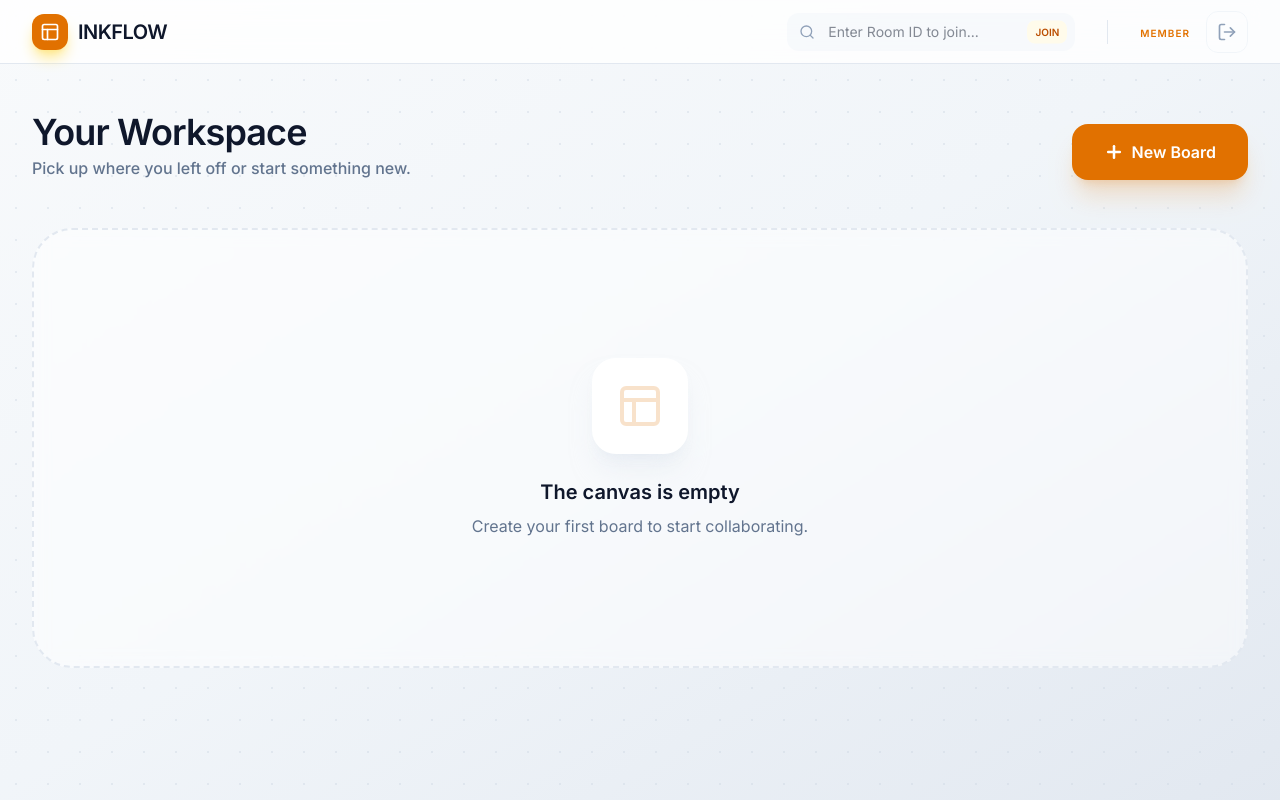
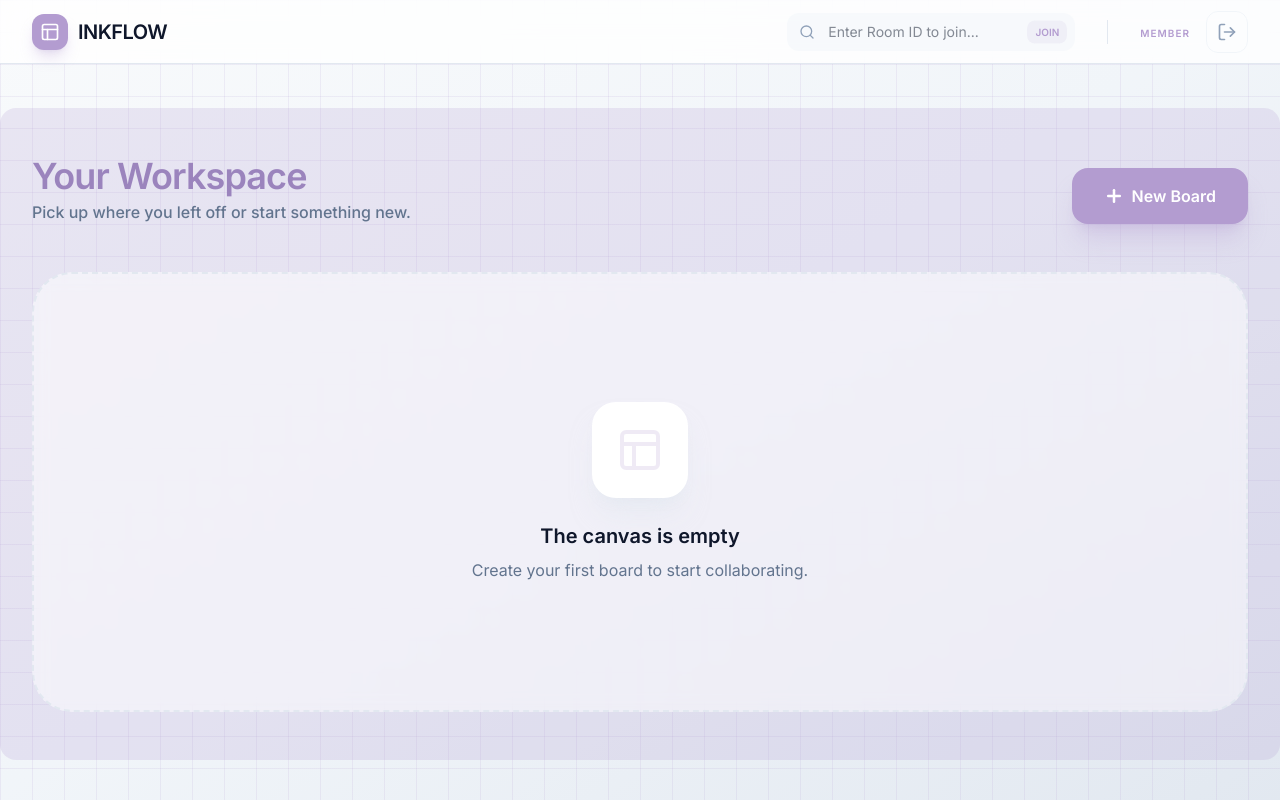
Before and after one commit to Adalbatross/Scribble_ver1, a React (Vite) app in the folder frontend/: page / in a window 1280 px wide. Built offline with nearby package versions, Linux system fonts and the light colour scheme.

Commit message:
feat: Refactor Modal component and update Homepage styles; add Tailwind CSS configuration

```diff
--- a/frontend/src/components/Modal.jsx
+++ b/frontend/src/components/Modal.jsx
@@ -23,7 +23,7 @@ function Modal({ isOpen, onClose, children }) {
         />
 
         {/* Modal */}
-      <div className="relative bg-white rounded-xl shadow-xl p-6 w-[400px]">
+        <div className="relative bg-white rounded-xl shadow-xl p-6 w-100">
             {children}
         </div>
         </div>
--- a/frontend/src/index.css
+++ b/frontend/src/index.css
@@ -1,4 +1,5 @@
 @import "tailwindcss";
+@config "../tailwind.config.js";
 body {
   font-family: 'Inter', sans-serif;
 }
--- a/frontend/src/pages/Homepage.jsx
+++ b/frontend/src/pages/Homepage.jsx
@@ -130,19 +130,19 @@ function Home() {
     <div className="min-h-screen bg-linear-to-br from-slate-50 via-slate-100 to-slate-200 relative overflow-x-hidden text-slate-900">
       {/* --- BACKGROUND DECORATION --- */}
       <div
-        className="absolute inset-0 z-0 opacity-[0.4] pointer-events-none"
+        className="absolute inset-0 z-0 pointer-events-none"
         style={{
-          backgroundImage: `radial-gradient(#cbd5e1 1px, transparent 1px)`,
+          backgroundImage: `
+      linear-gradient(to right, rgba(179,156,208,0.15) 1px, transparent 1px),
+      linear-gradient(to bottom, rgba(179,156,208,0.15) 1px, transparent 1px)
+    `,
           backgroundSize: "32px 32px",
         }}
       />
-      <div className="absolute top-0 left-1/4 w-125 h-125 bg-amber-200/60 rounded-full blur-[120px] -z-10" />
-      <div className="absolute bottom-0 right-1/4 w-125 h-125 bg-indigo-200/60 rounded-full blur-[120px] -z-10" />
-
       {/* --- TOP NAVIGATION --- */}
       <nav className="relative z-30 h-16 bg-white/80 backdrop-blur-md border-b border-slate-200 px-8 flex items-center justify-between sticky top-0">
         <div className="flex items-center gap-2.5">
-          <div className="bg-amber-600 p-2 rounded-xl shadow-lg shadow-amber-200">
+          <div className="bg-primary p-2 rounded-xl shadow-lg shadow-primary/30">
             <Layout className="text-white size-5" />
           </div>
           <span className="font-bold text-xl tracking-tight uppercase">
@@ -152,16 +152,16 @@ function Home() {
 
         <div className="flex items-center gap-6">
           <div className="relative group hidden md:block">
-            <Search className="absolute left-3 top-1/2 -translate-y-1/2 size-4 text-slate-400 group-focus-within:text-amber-600 transition-colors" />
+            <Search className="absolute left-3 top-1/2 -translate-y-1/2 size-4 text-slate-400 group-focus-within:text-primary transition-colors" />
             <input
               value={joinId}
               onChange={(e) => setJoinId(e.target.value)}
               placeholder="Enter Room ID to join..."
-              className="pl-10 pr-16 py-2 bg-slate-100/50 border border-transparent rounded-xl text-sm w-72 focus:bg-white focus:border-amber-500 focus:ring-4 focus:ring-amber-500/5 transition-all outline-none"
+              className="pl-10 pr-16 py-2 bg-slate-100/50 border border-transparent rounded-xl text-sm w-72 focus:bg-white focus:border-primary focus:ring-4 focus:ring-primary/10 transition-all outline-none"
             />
             <button
               onClick={joinBoard}
-              className="absolute right-2 top-1/2 -translate-y-1/2 text-[10px] font-black text-amber-700 bg-amber-50 px-2 py-1 rounded-lg hover:bg-amber-100 transition-colors"
+              className="absolute right-2 top-1/2 -translate-y-1/2 text-[10px] font-black text-primary bg-primary/10 px-2 py-1 rounded-lg hover:bg-primary/20 transition-colors"
             >
               JOIN
             </button>
@@ -172,7 +172,7 @@ function Home() {
           <div className="flex items-center gap-4">
             <div className="hidden sm:block text-right">
               <p className="text-sm font-bold leading-none">{user?.username}</p>
-              <p className="text-[10px] text-amber-600 font-bold mt-1 tracking-widest uppercase">
+              <p className="text-[10px] text-primary font-bold mt-1 tracking-widest uppercase">
                 Member
               </p>
             </div>
@@ -189,11 +189,11 @@ function Home() {
         </div>
       </nav>
 
-      <main className="relative z-10 max-w-7xl mx-auto w-full px-8 py-12">
+      <main className="relative z-10 max-w-7xl mx-auto w-full px-8 py-12 bg-primary/22 mt-11 rounded-2xl">
         {/* --- HEADER --- */}
         <div className="flex flex-col md:flex-row md:items-end justify-between mb-12 gap-6">
           <div className="space-y-1">
-            <h1 className="text-4xl font-black text-slate-900 tracking-tight">
+            <h1 className="text-4xl font-black text-primaryDark tracking-tight">
               Your Workspace
             </h1>
             <p className="text-slate-500 font-medium">
@@ -212,7 +212,7 @@ function Home() {
               setModalValue("");
               setIsCreateOpen(true);
             }}
-            className="flex items-center justify-center gap-2 bg-amber-600 hover:bg-amber-700 text-white px-8 py-4 rounded-2xl font-bold shadow-xl shadow-amber-600/20 transition-all hover:-translate-y-1 active:scale-95"
+            className="flex items-center justify-center gap-2 bg-primary hover:bg-primaryDark text-white px-8 py-4 rounded-2xl font-bold shadow-xl shadow-primary/30 transition-all hover:-translate-y-1 active:scale-95"
           >
             <Plus className="size-5 stroke-[3px]" />
             New Board
@@ -223,7 +223,7 @@ function Home() {
         {boards.length === 0 ? (
           <div className="flex flex-col items-center justify-center py-32 bg-white/50 backdrop-blur-sm border-2 border-dashed border-slate-200 rounded-[2.5rem]">
             <div className="bg-white p-6 rounded-3xl shadow-xl shadow-slate-200/50 mb-6">
-              <Layout className="size-12 text-amber-600 opacity-20" />
+              <Layout className="size-12 text-primary opacity-20" />
             </div>
             <h3 className="text-xl font-bold text-slate-900">
               The canvas is empty
@@ -237,7 +237,7 @@ function Home() {
             {boards.map((board) => (
               <div
                 key={board._id}
-                className="group bg-white/80 backdrop-blur-sm border border-slate-200 rounded-[2rem] p-5 hover:border-amber-400 hover:shadow-[0_20px_40px_rgba(0,0,0,0.04)] transition-all cursor-pointer relative"
+                className="group bg-white/80 backdrop-blur-sm border border-slate-200 rounded-[2rem] p-5 hover:border-primary hover:shadow-[0_20px_40px_rgba(0,0,0,0.04)] transition-all cursor-pointer relative"
                 onClick={() => navigate(`/board/${board.roomId}`)}
               >
                 {/* Board Preview Placeholder */}
@@ -252,7 +252,7 @@ function Home() {
 
                       {/* Hover overlay */}
                       <div className="absolute inset-0 bg-black/20 opacity-0 group-hover:opacity-100 transition flex items-center justify-center">
-                        <span className="bg-amber-600 text-white text-[10px] font-bold px-3 py-1.5 rounded-full flex items-center gap-1">
+                        <span className="bg-primary text-white text-[10px] font-bold px-3 py-1.5 rounded-full flex items-center gap-1">
                           OPEN BOARD <ArrowRight className="size-3" />
                         </span>
                       </div>
@@ -266,7 +266,7 @@ function Home() {
 
                 <div className="flex items-start justify-between">
                   <div className="truncate pr-2">
-                    <h3 className="font-bold text-slate-900 truncate group-hover:text-amber-600 transition-colors">
+                    <h3 className="font-bold text-slate-900 truncate group-hover:text-primary transition-colors">
                       {board.title}
                     </h3>
                     <p className="text-[10px] font-black text-slate-400 mt-1 uppercase tracking-widest">
@@ -276,7 +276,7 @@ function Home() {
 
                   <div className="flex items-center gap-1">
                     <button
-                      className="p-2 hover:bg-amber-50 rounded-lg text-slate-400 hover:text-amber-600 transition-colors"
+                      className="p-2 hover:bg-primary/10 rounded-lg text-slate-400 hover:text-primary transition-colors"
                       onClick={(e) => {
                         e.stopPropagation();
                         setSelectedBoard(board);
@@ -312,14 +312,14 @@ function Home() {
             This will be the title of your new drawing space.
           </p>
           <input
-            className="w-full border-slate-200 border-2 rounded-2xl px-5 py-4 mb-8 focus:border-amber-500 transition-all outline-none font-bold text-lg"
+            className="w-full border-slate-200 border-2 rounded-2xl px-5 py-4 mb-8 focus:border-primary transition-all outline-none font-bold text-lg"
             placeholder="Marketing Flowchart..."
             value={modalValue}
             onChange={(e) => setModalValue(e.target.value)}
             autoFocus
           />
           <button
-            className="w-full bg-amber-600 hover:bg-amber-700 text-white py-4 rounded-2xl font-bold transition-all shadow-xl shadow-amber-600/20"
+            className="w-full bg-primary hover:bg-primaryDark text-white py-4 rounded-2xl font-bold transition-all shadow-xl shadow-primary/30"
             onClick={handleCreate}
           >
             Create Board
@@ -331,12 +331,12 @@ function Home() {
         <div className="p-2">
           <h2 className="text-2xl font-black mb-6">Rename Board</h2>
           <input
-            className="w-full border-slate-200 border-2 rounded-2xl px-5 py-4 mb-8 focus:border-amber-500 transition-all outline-none font-bold text-lg"
+            className="w-full border-slate-200 border-2 rounded-2xl px-5 py-4 mb-8 focus:border-primary transition-all outline-none font-bold text-lg"
             value={modalValue}
             onChange={(e) => setModalValue(e.target.value)}
           />
           <button
-            className="w-full bg-amber-600 hover:bg-amber-700 text-white py-4 rounded-2xl font-bold transition-all shadow-xl shadow-amber-600/20"
+            className="w-full bg-primary hover:bg-primaryDark text-white py-4 rounded-2xl font-bold transition-all shadow-xl shadow-primary/30"
             onClick={handleRename}
           >
             Update Title
--- /dev/null
+++ b/frontend/tailwind.config.js
@@ -0,0 +1,10 @@
+export default {
+  theme: {
+    extend: {
+      colors: {
+        primary: "#B39CD0",
+        primaryDark: "#9b84bd"
+      }
+    }
+  }
+}
```
Lines whose indentation alone changed are shown as unchanged.
